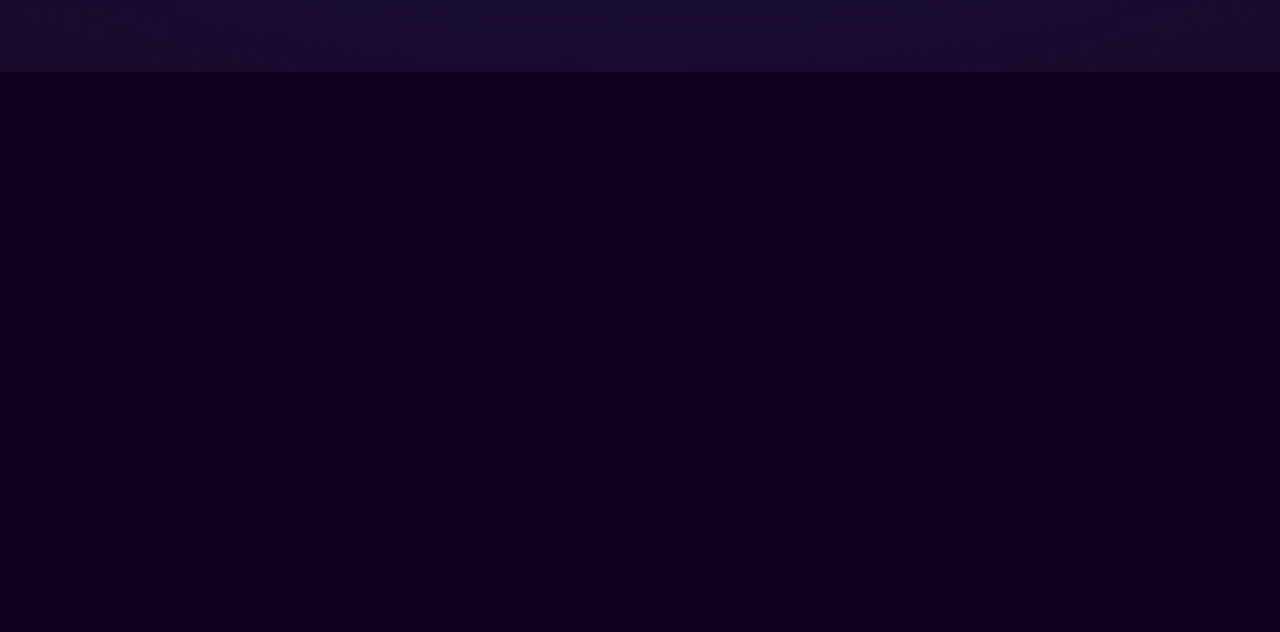
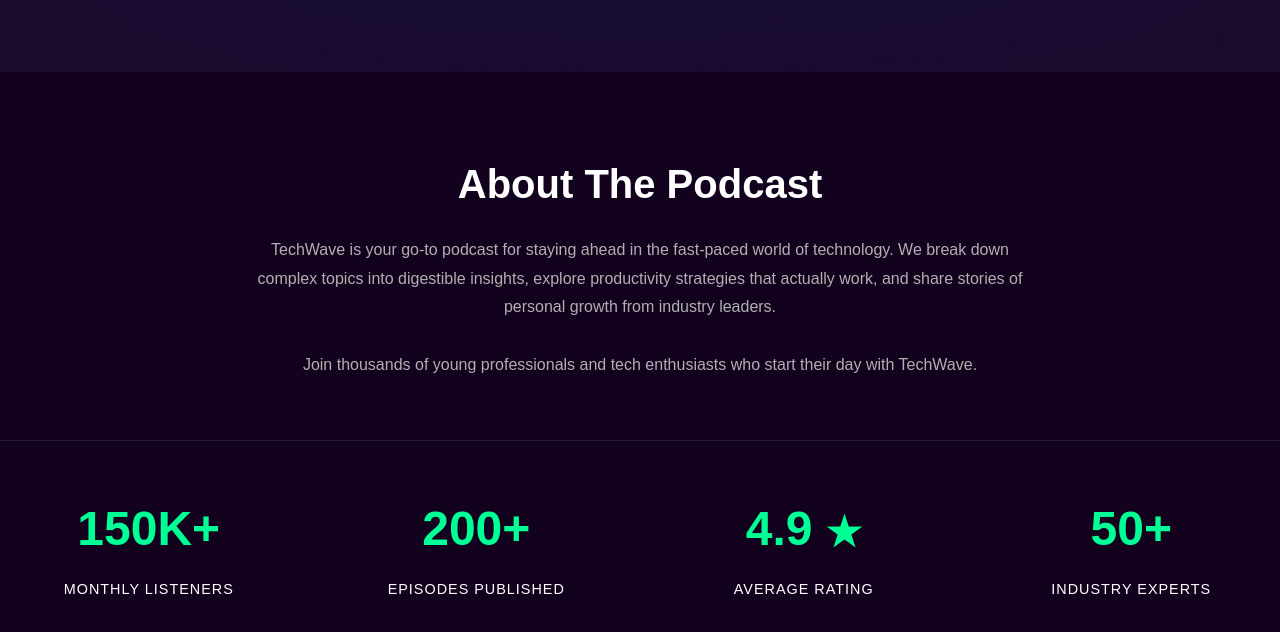
Before and after one commit to musfik070-gif/Second-Assignment, a plain HTML site: page index.html in a window 1280 px wide. Shown: the part 620-1252 px from the top of the page. Before the commit the page ends 800 px from the top, so only its background shows below. Drawn offline with Linux system fonts and the light colour scheme.

Commit message:
Added ""about the podcast Sec + css"

```diff
--- a/index.html
+++ b/index.html
@@ -16,9 +16,6 @@
 </head>
 
 <body>
-
-
-
 
     <header class="header">
         <div class="container navbar">
@@ -54,10 +51,6 @@
 
     <main>
 
-
-
-
-
         <section class="banner-section">
             <div class="banner-bg"></div>
 
@@ -87,6 +80,40 @@
         </section>
 
 
+        <section id="about" class="about-section">
+            <div class="container">
+                <h2 class="section-title">About The Podcast</h2>
+                <p class="section-desc">
+                    TechWave is your go-to podcast for staying ahead in the fast-paced world of technology.
+                    We break down complex topics into digestible insights, explore productivity strategies
+                    that actually work, and share stories of personal growth from industry leaders.
+                    <br><br>
+                    Join thousands of young professionals and tech enthusiasts who start their day with TechWave.
+                </p>
+            </div>
+
+
+            <div class="stats-grid">
+                <div class="stat-item">
+                    <h3 class="stat-number">150K+</h3>
+                    <p class="stat-label">MONTHLY LISTENERS</p>
+                </div>
+                <div class="stat-item">
+                    <h3 class="stat-number">200+</h3>
+                    <p class="stat-label">EPISODES PUBLISHED</p>
+                </div>
+                <div class="stat-item">
+                    <h3 class="stat-number">4.9 <span class="star">★</span></h3>
+                    <p class="stat-label">AVERAGE RATING</p>
+                </div>
+                <div class="stat-item">
+                    <h3 class="stat-number">50+</h3>
+                    <p class="stat-label">INDUSTRY EXPERTS</p>
+                </div>
+            </div>
+            </div>
+        </section>
+
 
 
 
--- a/styles.css
+++ b/styles.css
@@ -160,7 +160,7 @@
 
 
 
-/*  BANNER SECTION  */
+/* Banner Section */
 .banner-section {
     position: relative;
     padding: 100px 0 80px;
@@ -277,14 +277,14 @@
     height: auto;
 }
 
-/*  ANIMATIONS  for logo*/
+/* Animation for Logo */
 @keyframes pulse-glow {
     0% { transform: scale(1); box-shadow: 0 0 0 0 rgba(255, 0, 127, 0.4); }
     50% { transform: scale(1.05); box-shadow: 0 0 0 20px rgba(255, 0, 127, 0); }
     100% { transform: scale(1); box-shadow: 0 0 0 0 rgba(255, 0, 127, 0); }
 }
 
-/*  RESPONSIVE  */
+/* Responsive */
 @media (max-width: 576px) {
     .banner-section { padding: 60px 0; }
 
@@ -302,3 +302,73 @@
 
     .btn { width: 100%; max-width: 280px; justify-content: center; }
 }
+
+/* About Section */
+.about-section {
+   padding: 80px 0;
+   text-align: center;
+}
+
+.section-title {
+   font-size: 2.5rem;
+   font-weight: 700;
+   margin-bottom: 20px;
+}
+
+.section-desc {
+   font-size: 1rem;
+   color: var(--text-gray);
+   max-width: 800px;
+   margin: 0 auto 60px;
+   line-height: 1.8;
+}
+
+.stats-grid {
+   display: grid;
+   grid-template-columns: repeat(4, 1fr);
+   gap: 30px;
+   border-top: 1px solid rgba(255, 255, 255, 0.1);
+   padding-top: 50px;
+}
+
+.stat-number {
+   font-size: 3rem;
+   font-weight: 700;
+   color: var(--accent-green);
+   margin-bottom: 10px;
+}
+
+.stat-label {
+   font-size: 0.9rem;
+   color: var(--text-white);
+   letter-spacing: 1px;
+   text-transform: uppercase;
+}
+
+.star {
+   color: var(--accent-green);
+   font-size: 2.5rem;
+   vertical-align: middle;
+}
+
+/* RESPONSIVE */
+@media (max-width: 992px) {
+   .stat-number { font-size: 2.5rem; }
+}
+
+@media (max-width: 576px) {
+   .section-title { font-size: 2rem; }
+
+   .section-desc {
+       font-size: 0.95rem;
+       text-align: left;
+       padding: 0 10px;
+   }
+
+   .stats-grid {
+       grid-template-columns: repeat(2, 1fr);
+       gap: 40px 20px;
+   }
+
+   .stat-number { font-size: 2rem; }
+}
```
